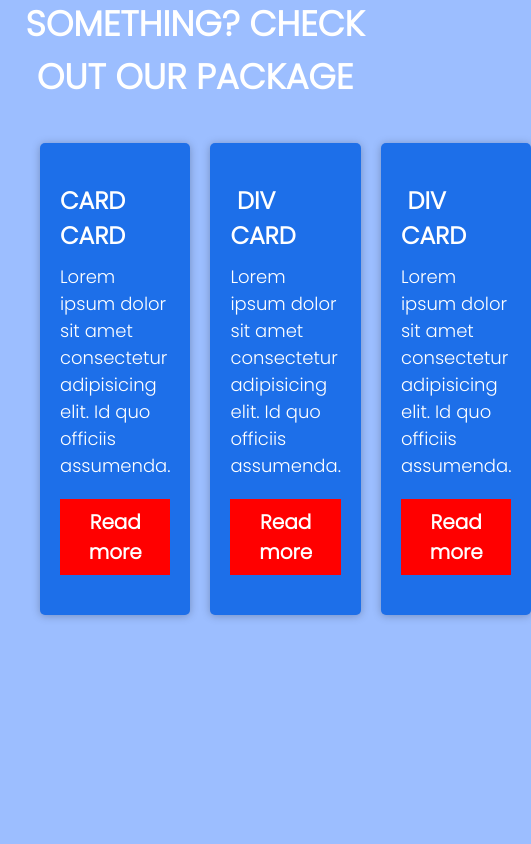
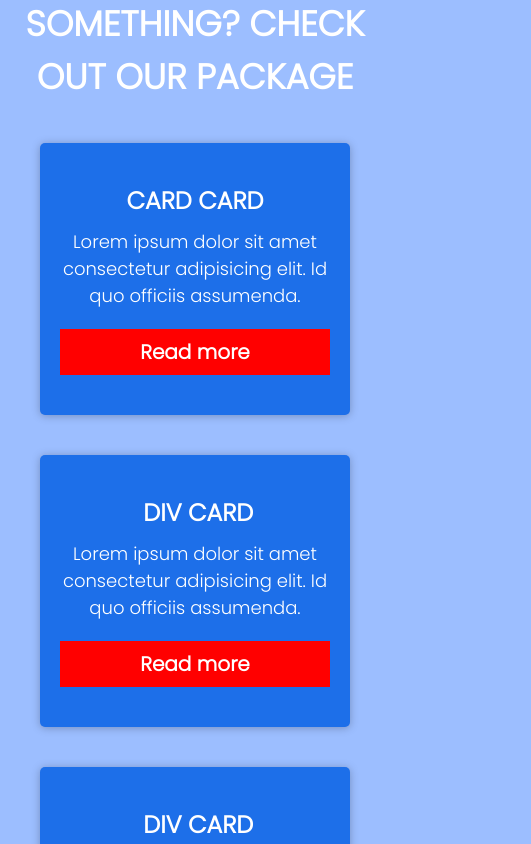
Before and after one commit to Pinto1232/Mweb_API, a React (Vite) app: page / in a window 390 px wide. Shown: the part 960-1804 px from the top of the page, 531 px wide, since content can reach past the window. Before the commit the page ends 1595 px from the top, so only its background shows below. Built offline with nearby package versions, Linux system fonts and the light colour scheme.

Commit message:
Change made in the block card

```diff
--- a/src/components/blockCard/BlockCard.css
+++ b/src/components/blockCard/BlockCard.css
@@ -6,7 +6,7 @@
 
 
 .block-card__info{
-    flex: 1;
+    flex: 1 1 250px;
     background-color: #1D6FE9;
     color: #fff;
     padding: 40px 20px;
@@ -38,3 +38,12 @@
 a:hover{
     background-color: blueviolet;
 }
+
+@media(max-width: 768px){
+    .card-grid .container{
+        flex-wrap: wrap;
+    }
+    .block-card__info{
+        text-align: center;
+    }
+}
```
